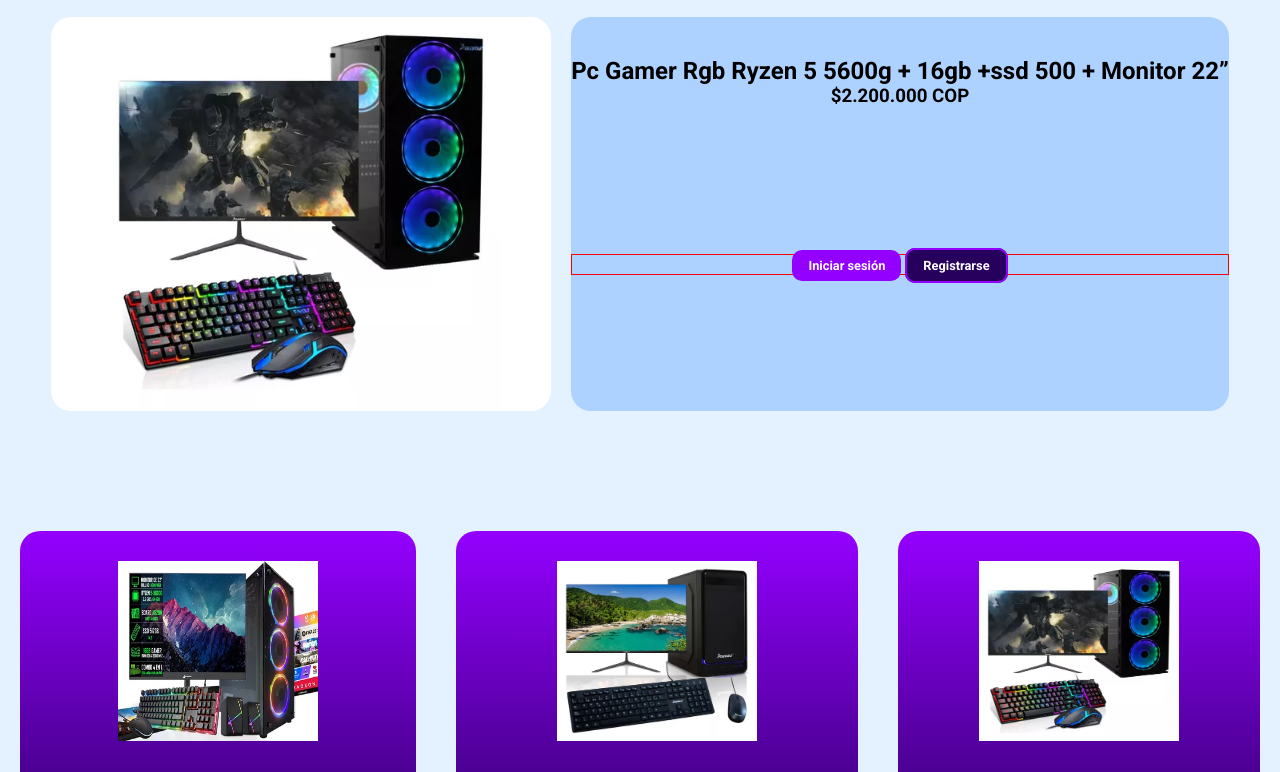
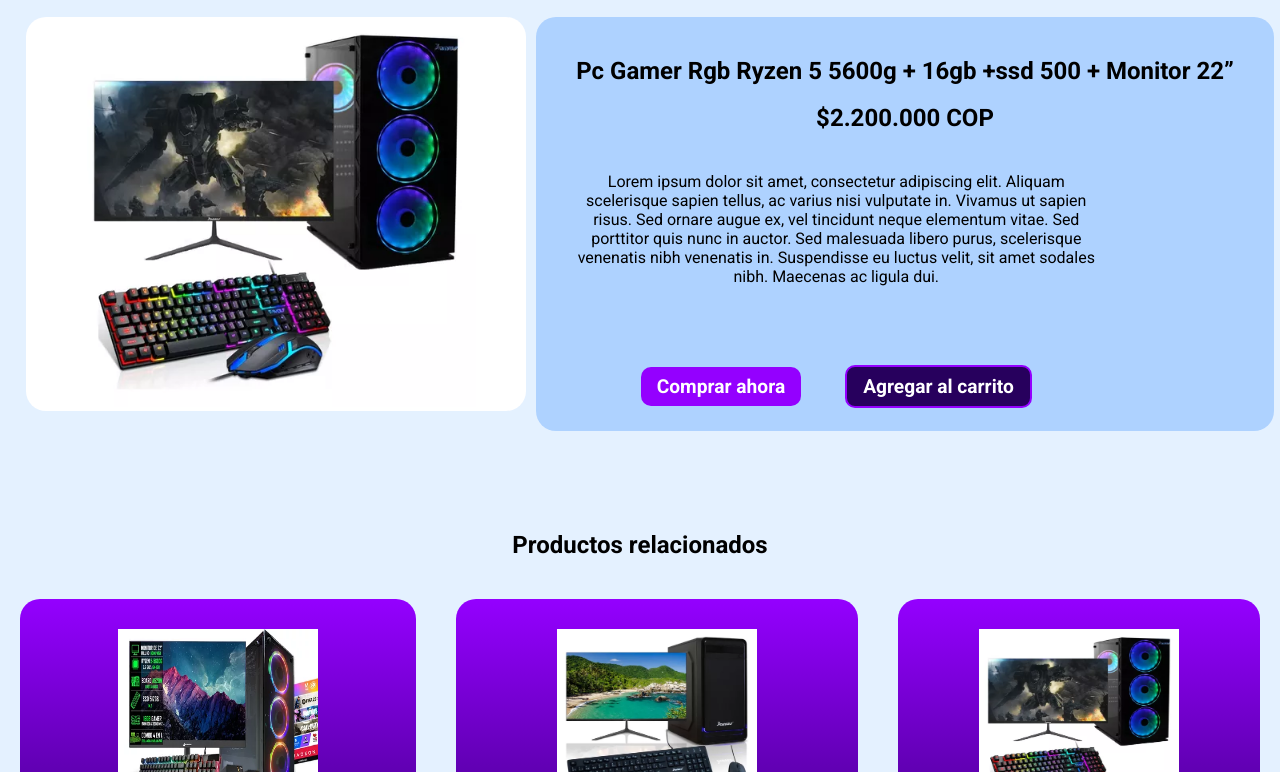
Before and after one commit to felipelondonog/All_In_One_Tech_Shop, a plain HTML site: page Views/Producto.html in a window 1280 px wide. Shown: the part 63-835 px from the top of the page. Drawn offline with nearby package versions, Linux system fonts and the light colour scheme.

Commit message:
Product.html finished
Product.html finished but is missing rewriting css code into styles.css

```diff
--- a/Views/Producto.html
+++ b/Views/Producto.html
@@ -15,7 +15,7 @@
     <header>
         <div class="navbar">
             <div class="logo" style="display: block;">
-                <a href="#"><img src="resources/logo.png" width="40px"></a></div>
+                <a href="Index.html"><img src="resources/logo.png" width="40px"></a></div>
             <ul class="links">
                 <li><a href="componentes">Componentes</a></li>
                 <li><a href="computadores">Computadores</a></li>
@@ -23,8 +23,8 @@
                 <li><a href="contact">Contacto</a></li>
             </ul>
             <div>
-                <a href="#" class="action_btn">Iniciar sesión</a>
-                <a href="#" class="action_btn negative">Registrarse</a>
+                <button href="#" class="action_btn">Iniciar sesión</button>
+                <button href="#" class="action_btn negative">Registrarse</button>
             </div>
             <div class="toggle_btn">
                 <i class="fa-solid fa-bars"></i>
@@ -35,8 +35,8 @@
             <li><a href="computadores">Computadores</a></li>
             <li><a href="about">Acerca de nosotros</a></li>
             <li><a href="contact">Contacto</a></li>
-            <li><a href="#" class="action_btn">Iniciar sesión</a></li>
-            <li><a href="#" class="action_btn negative">Registrarse</a></li>
+            <li><button href="#" class="action_btn">Iniciar sesión</button></li>
+            <li><button href="#" class="action_btn negative">Registrarse</button></li>
         </div>
     </header>
 
@@ -46,14 +46,19 @@
                 <div class="md_container_img">
                     <img src="resources/pc_gamer1.png" width="80%">
                 </div>
-                <div class="container_desc">
-                    <div class="upper_container">
-                        <h2 style="margin-top: 40px;">Pc Gamer Rgb Ryzen 5 5600g + 16gb +ssd 500 + Monitor 22”</h2>
-                        <h3>$2.200.000 COP</h3>
+                <div class="container_product">
+                    <div class="product_title">
+                        <h2>Pc Gamer Rgb Ryzen 5 5600g + 16gb +ssd 500 + Monitor 22”</h2><br>
+                        <h1>$2.200.000 COP</h3>
                     </div>
+                    <div style="text-align: center; max-width: 600px;">
+                        <div class="product_description">
+                            <p>Lorem ipsum dolor sit amet, consectetur adipiscing elit. Aliquam scelerisque sapien tellus, ac varius nisi vulputate in. Vivamus ut sapien risus. Sed ornare augue ex, vel tincidunt neque elementum vitae. Sed porttitor quis nunc in auctor. Sed malesuada libero purus, scelerisque venenatis nibh venenatis in. Suspendisse eu luctus velit, sit amet sodales nibh. Maecenas ac ligula dui.</p>
+                        </div><br>
                         <div class="btn_container">
-                        <a href="#" class="action_btn">Iniciar sesión</a>
-                        <a href="#" class="action_btn negative">Registrarse</a>
+                            <button href="#" class="action_btn">Comprar ahora</button>
+                            <button href="#" class="action_btn negative">Agregar al carrito</button>
+                        </div>
                     </div>
                 </div>
             </div>
@@ -61,7 +66,11 @@
 
             </div>
         </section>
-        <section class="cards">
+        <section class="cards" style="display: block;">
+            <div>
+               <h1 style="margin-bottom: 40px;">Productos relacionados</h1>
+            </div>
+            <div style="display: flex;">
                 <a href="#">
                     <div class="small_container">
                         <div class="">
@@ -95,6 +104,7 @@
                         </div>
                     </div>
                 </a>
+            </div>
         </section>
     </main>
 
--- a/Views/css/styles.css
+++ b/Views/css/styles.css
@@ -16,13 +16,23 @@
     list-style: none;
 }
 
+button {
+    text-decoration: none;
+    color: white;
+    font-size: 1rem;
+}
+
 a {
     text-decoration: none;
     color: white;
     font-size: 1rem;
 }
 
-a:hover {
+button:hover {
+    color: #AED2FF;
+}
+
+a:hover{
     color: #AED2FF;
 }
 
@@ -151,22 +161,35 @@
     background-color: white;
 }
 
-.container_desc {
+.container_product {
+    margin-top: 20px;
     display: block;
-    margin: 20px 20px 20px 10px;
     border-style: none;
     border-radius: 20px;
     background-color: #AED2FF;
+    text-align: center;
+    align-items: center;
 }
 
-.upper_container {
-    height: 50%;
+.product_title {
+    margin: 40px 40px;
+}
+
+.product_description {
+    margin: 40px 40px;
 }
 
 .btn_container {
-    margin: auto;
-    border: 1px solid red;
+    text-align: center;
     display: block;
+}
+
+.btn_container button {
+    margin: 20px 20px;
+    font-size: larger;
+}
+
+.container_desc h2{
 }
 
 #hero h1 {
```
Also changed, not shown: Views/Index.html (+8 -8 lines). Lines whose indentation alone changed are shown as unchanged.
